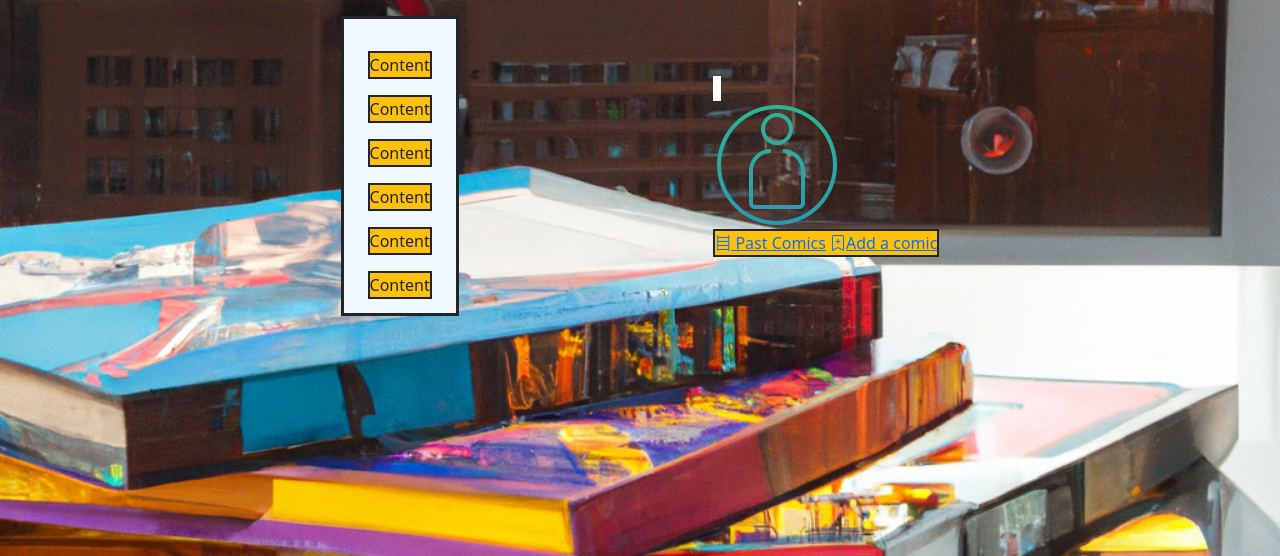
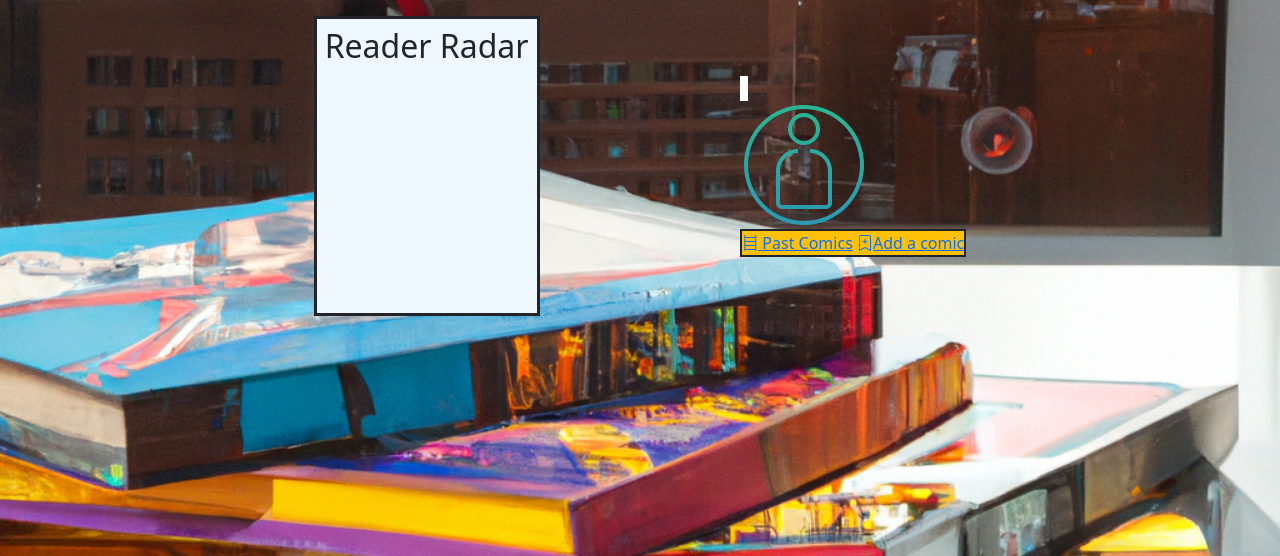
Before and after one commit to Lopez-CL/super_social_reader, a Flask app: template flask_app/templates/dashboard.html in a window 1280 px wide. Shown: the part 116-672 px from the top of the page. Run offline with Flask 2, Linux system fonts and the light colour scheme; the template is opened without the code that fills it, so the values that code supplies are empty.

Commit message:
Fixed dashboard jinja2 syntax

```diff
--- a/flask_app/templates/dashboard.html
+++ b/flask_app/templates/dashboard.html
@@ -25,28 +25,17 @@
         </div>
     </nav>
     <main class="d-flex justify-content-around dashboard align-items-center ">
-        <div class="reading-list d-flex flex-column justify-content-between p-4 border border-dark border-3">
+        <div class="reading-list d-flex flex-column p-2 border border-dark border-3">
+            <h2>Reader Radar</h2>
             {% for this_comic in all_comics %}
                 {% if this_comic.user.id != this_user.id %}
-                    {% if this_comic.status == reading %}
-                    <div class="current-reads my-2 bg-warning border border-2 border-dark">
+                    {% if this_comic.status == 'reading' %}
+                    <div class="bg-warning border border-2 border-dark">
                         <p>{{ this_comic.user.username }} is currently reading <a href="/comic/{{this_comic.id}}">{{this_comic.title}}</a></p>
                     </div>
                     {% endif %}
                 {% endif %}
             {% endfor %}
-            <article class="current-reads my-2 bg-warning border border-2 border-dark">Content
-            </article>
-            <article class="current-reads my-2 bg-warning border border-2 border-dark">Content
-            </article>
-            <article class="current-reads my-2 bg-warning border border-2 border-dark">Content
-            </article>
-            <article class="current-reads my-2 bg-warning border border-2 border-dark">Content
-            </article>
-            <article class="current-reads my-2 bg-warning border border-2 border-dark">Content
-            </article>
-            <article class="current-reads my-2 bg-warning border border-2 border-dark">Content
-            </article>
         </div>
         <div class="user-info d-flex flex-column">
             <article class="user-avatar">
```
